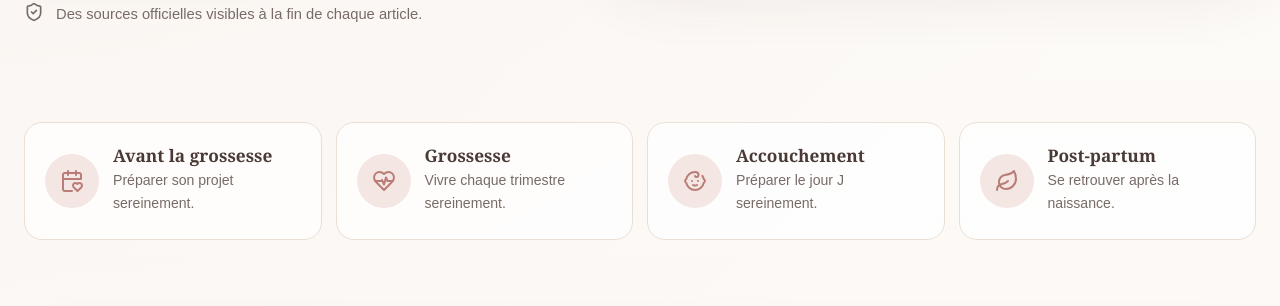
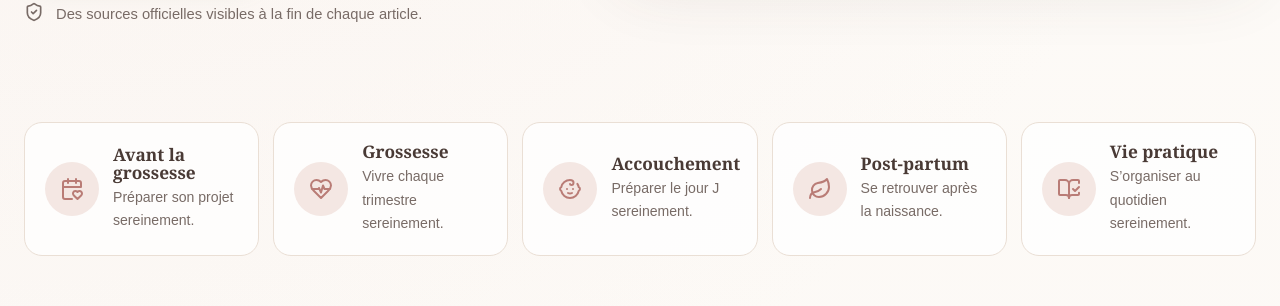
Before and after one commit to Yelenna04/maman-pas-a-pas, a Next.js app: page / in a window 1280 px wide. Shown: the part 800-1106 px from the top of the page. Built offline with nearby package versions, Linux system fonts and the light colour scheme.

Commit message:
Ajoute Vie pratique aux étapes de la page d'accueil

```diff
--- a/app/page.tsx
+++ b/app/page.tsx
@@ -39,6 +39,12 @@ const steps = [
     description: "Se retrouver après la naissance.",
     href: "/post-partum",
     Icon: Leaf
+  },
+  {
+    title: "Vie pratique",
+    description: "S’organiser au quotidien sereinement.",
+    href: "/vie-pratique",
+    Icon: BookOpenCheck
   }
 ];
 
@@ -110,6 +116,9 @@ export default function HomePage() {
           <div
             className="step-strip"
             aria-label="Parcourir le site par étape"
+            style={{
+              gridTemplateColumns: "repeat(auto-fit, minmax(220px, 1fr))"
+            }}
           >
             {steps.map(({ title, description, href, Icon }) => (
               <Link
```
